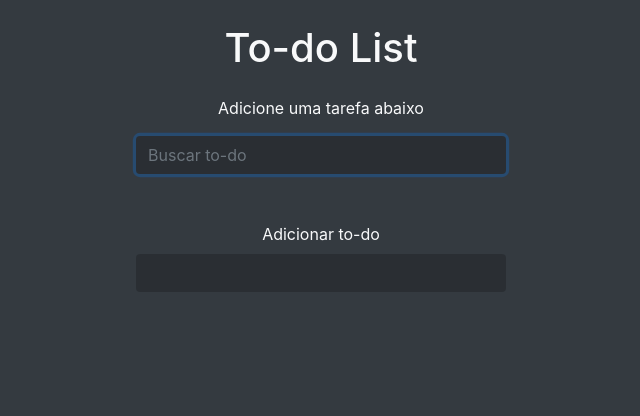
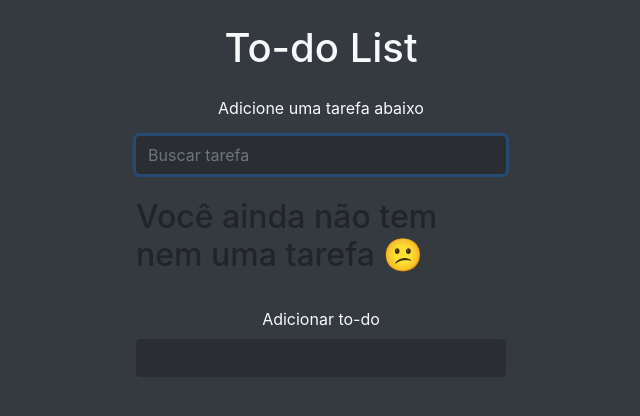
Before and after one commit to PatrickTav/list-todo, a plain HTML site: page index.html in a window 1280 px wide. Shown: the whole page, without its empty margins (319-959 px from the left). Drawn offline with nearby package versions, Linux system fonts and the light colour scheme.

Commit message:
master: retirando itens do ul e adicionando h2

```diff
--- a/index.html
+++ b/index.html
@@ -27,16 +27,16 @@
             class="form-control m-auto"
             type="text"
             name="search"
-            placeholder="Buscar to-do"
+            placeholder="Buscar tarefa"
             autocomplete="off"
             autofocus
           />
         </form>
       </header>
 
-      <ul class="todos-container list-group mx-auto text-light">
+      <h2 class="Warning">Você ainda não tem nem uma tarefa <span>&#128533</span></h2>
 
-      </ul>
+      <ul class="todos-container list-group mx-auto text-light"></ul>
 
       <form class="form-add-todo text-center my-4">
         <label class="text-light">Adicionar to-do</label>
```
